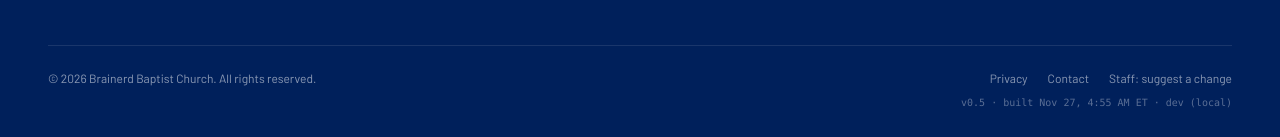
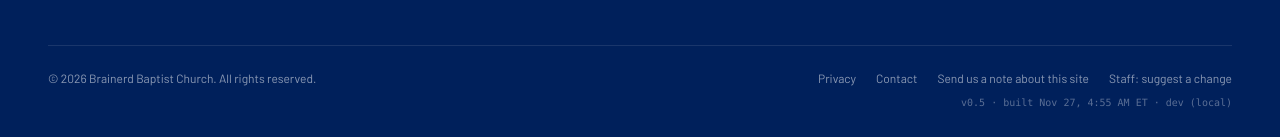
Before and after one commit to Brainerd-Baptist/bbc-website, a Next.js app: page /about in a window 1280 px wide. Shown: the part 6611-6748 px from the top of the page. Built offline with nearby package versions, Linux system fonts and the light colour scheme; no server answers; a web font is replaced by a local one.

Commit message:
Footer: add a visitor link to send a note about the website

```diff
--- a/components/footer/Footer.tsx
+++ b/components/footer/Footer.tsx
@@ -2,6 +2,7 @@ import Link from "next/link";
 import { SITE, FOOTER_LINKS, HISPANIC_MINISTRY } from "@/lib/constants";
 import { getBuildInfo } from "@/lib/version";
 import SuggestChange from "./SuggestChange";
+import VisitorNote from "./VisitorNote";
 
 const SOCIAL = [
   {
@@ -146,6 +147,7 @@ export default function Footer() {
           <div className="flex gap-5">
             <Link href="/privacy" className="hover:text-white/60 transition-colors">Privacy</Link>
             <Link href="/contact" className="hover:text-white/60 transition-colors">Contact</Link>
+            <VisitorNote />
             <SuggestChange />
           </div>
         </div>
--- /dev/null
+++ b/components/footer/VisitorNote.tsx
@@ -0,0 +1,23 @@
+"use client";
+
+import { usePathname } from "next/navigation";
+
+/**
+ * "Send us a note" for visitors. Opens the note form on Brainerd HQ with this page filled in.
+ * The visitor confirms their email before anyone on the team sees the note.
+ */
+const FORM = "https://brainerdhq.app/website-note";
+
+export default function VisitorNote() {
+  const pathname = usePathname() || "/";
+  return (
+    <a
+      href={`${FORM}?page=${encodeURIComponent(pathname)}`}
+      target="_blank"
+      rel="noopener noreferrer"
+      className="hover:text-white/60 transition-colors"
+    >
+      Send us a note about this site
+    </a>
+  );
+}
```
